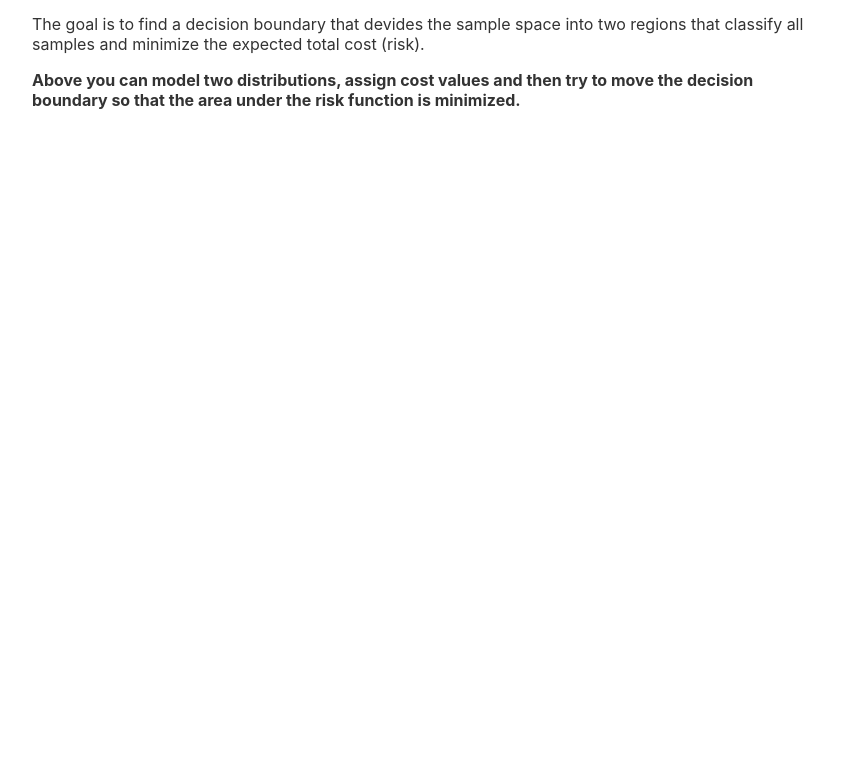
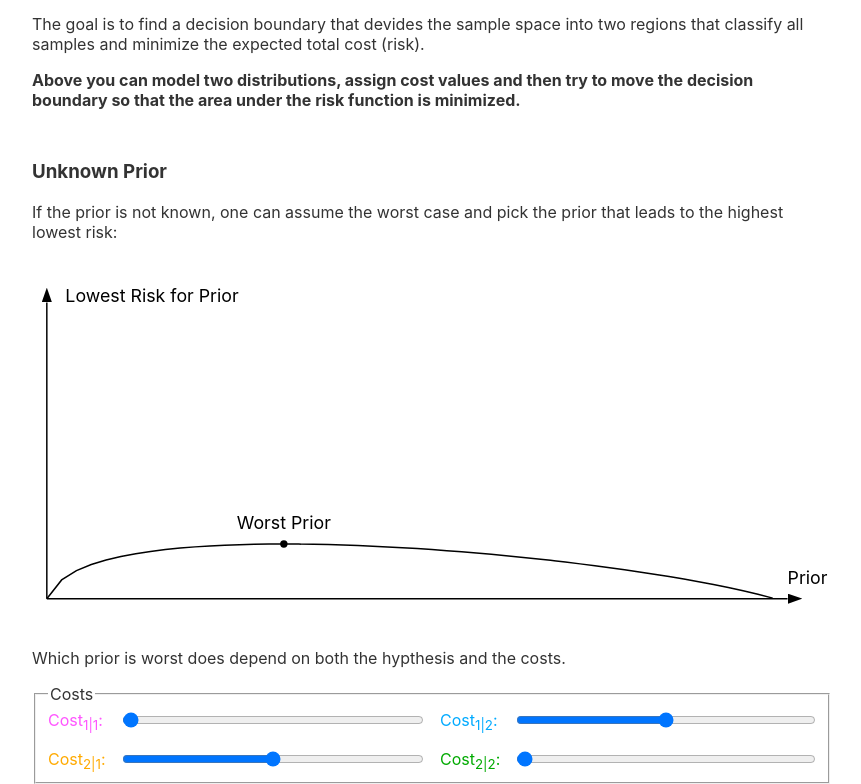
Before and after one commit to laszlokorte/hypothesis-test, a Svelte app: page / in a window 1280 px wide. Shown: the part 1425-2209 px from the top of the page, without its empty margins (208-1069 px from the left). Before the commit the page ends 1567 px from the top, so only its background shows below. Built offline with nearby package versions, Linux system fonts and the light colour scheme.

Commit message:
add unknown prior

```diff
--- a/src/App.svelte
+++ b/src/App.svelte
@@ -16,12 +16,11 @@
 	$: swapped = mean[0] > mean[1] ? 1 : 0
 
 
-	$: pdf = (p, x) => {
-		const factor = Math.abs(p - prior)
-		if(variance[p] == 0) {
-			return Math.abs(x-mean[p]) < 2/sampleCount ? factor*Math.sqrt(sampleCount) : 0
+	const pdf = (mean, variance, x) => {
+		if(variance == 0) {
+			return Math.abs(x-mean) < 2/sampleCount ? Math.sqrt(sampleCount) : 0
 		} else {
-			return factor * 1/(variance[p]*Math.pow(2*Math.PI, 2)) * Math.exp(-0.5*Math.pow(x-mean[p], 2) / Math.pow(variance[p], 2))
+			return 1/(variance*Math.pow(2*Math.PI, 2)) * Math.exp(-0.5*Math.pow(x-mean, 2) / Math.pow(variance, 2))
 		}
 	}
 
@@ -30,11 +29,11 @@
 		return x > boundary ? cost[2*p+ 1 - swap] : cost[2*p + swap]
 	}
 
-	$: X = Array(sampleCount).fill(null).map((_,i) => 2*i/sampleCount - 1)
+	const X = Array(sampleCount).fill(null).map((_,i) => 2*i/sampleCount - 1)
 
 	$: samples = [
-		X.map((x) => [x, pdf(0, x)]),
-		X.map((x) => [x, pdf(1, x)])
+		X.map((x) => [x, prior * pdf(mean[0], variance[0], x)]),
+		X.map((x) => [x, (1-prior) * pdf(mean[1], variance[1], x)])
 	]
 
 	$: costs = [
@@ -42,17 +41,20 @@
 		X.map((x) => sampleCost(1, x))
 	]
 
-	function optimizBoundary(prior, samples, cost) {
-		const swap = mean[0] > mean[1] ? 1 : 0
+	function optimizBoundary(prior, means, variances, cost) {
+		const swap = means[0] > means[1] ? 1 : 0
 		let sumLeft = 0
-		let sumRight = (prior)*cost[1-swap] + (1-prior)*cost[3-swap]
+		let sumRight = ((prior)*cost[1-swap] + (1-prior)*cost[3-swap])*Math.sqrt(sampleCount)
 
 		let bestSum = Infinity
 		let bestI = 0
 
-		for (var i = 0; i < samples[0].length; i++) {
-			sumLeft += (samples[0][i][1])*cost[0+swap] + (samples[1][i][1])*cost[2+swap]
-			sumRight -= (samples[0][i][1])*cost[1-swap] + (samples[1][i][1])*cost[3-swap]
+		for (var i = 0; i < sampleCount; i++) {
+			sumLeft += (prior * pdf(mean[swap], variance[swap], X[i]))*cost[0+swap]
+			+ ((1-prior) * pdf(mean[1-swap], variance[1-swap], X[i]))*cost[2+swap]
+
+			sumRight -= (prior * pdf(mean[swap], variance[swap], X[i]))*cost[1-swap]
+			+ ((1-prior) * pdf(mean[1-swap], variance[1-swap], X[i]))*cost[3-swap]
 
 
 			if(sumLeft+sumRight < bestSum) {
@@ -61,12 +63,19 @@
 			}
 		}
 
-		return samples[0][bestI][0]
+		return [X[bestI], bestSum]
 	}
 
 	$: if(autoOptimize) {
-		boundary = optimizBoundary(prior, samples, cost)
+		const o = optimizBoundary(prior, mean, variance, cost)
+		boundary = o[0]
 	}
+
+	const candidateCount = 50
+
+	$: candidatePriors = Array(candidateCount).fill(null).map((_,i) => i/candidateCount).map(p => [p,(optimizBoundary(p, mean, variance, cost)[1])])
+
+	$: bestPrior = candidatePriors.reduce(([p, highest], [pri, risk]) => (risk > highest ? [pri,risk] : [p, highest]))
 
 
 	function flipY(y) {
@@ -187,6 +196,7 @@
 	<label><input id="stacked" bind:checked={stacked} type="checkbox" /> Stack distributions</label>
 </fieldset>
 
+
 <svg viewBox="-20 -180 1080 700" stroke-width="2" font-size="24">
 	<defs>
 		<marker id="arrowhead" markerWidth="10" markerHeight="7"
@@ -251,7 +261,7 @@
 </h2>
 
 	<p>
-	The goal is do decide if a given sample <code>x</code> is more likely to originate from one distribution (hypothesis 1) or from another one (hypthesis 2).
+	The goal is to decide if a given sample <code>x</code> is more likely to originate from one distribution (hypothesis 1) or from another one (hypthesis 2).
 </p>
 <p>
 	It is assumed that both possible distributions are known and that we know the prior probability of any sample to be from the one or the other distribution. For example if the prior is 0.5 in general both distributions are equally likely. If the prior is 0.1 samples from one distribution are assumed to be much more likely than from the other.
@@ -277,3 +287,47 @@
 <p style="font-weight: bold; padding: 0 0 2em 0;">
 	Above you can model two distributions, assign cost values and then try to move the decision boundary so that the area under the risk function is minimized.
 </p>
+
+<h3>Unknown Prior</h3>
+
+<p>
+	If the prior is not known, one can assume the worst case and pick the prior that leads to the highest lowest risk:
+</p>
+
+<svg viewBox="-20 -180 1080 500" stroke-width="2" font-size="24">
+	<line x1="0" y1={flipY(0)} x2="1000" y2={flipY(0)} stroke="black" marker-end="url(#arrowhead)" />
+		<line x1="0" y1={flipY(0)} x2="0" y2={flipY(400)} stroke="black" marker-end="url(#arrowhead)" />
+		<text x={25} y={flipY(400)} text-anchor="start">Lowest Risk for Prior</text>
+		<text x={1000} y={flipY(20)} text-anchor="start">Prior</text>
+
+		<path d={`M0,${flipY(0)} ` + candidatePriors.map(([pri,risk]) => `L${pri*1000},${flipY(50*(risk))}`).join(' ')} stroke-width="2" stroke="black" fill="none" />
+
+		<circle cx={bestPrior[0]*1000} cy={flipY(50*bestPrior[1])} r="5" />
+		<text x={bestPrior[0]*1000} y={flipY(50*bestPrior[1]+20)} text-anchor="middle">Worst Prior</text>
+
+</svg>
+
+<p>
+	Which prior is worst does depend on both the hypthesis and the costs.
+</p>
+
+<fieldset>
+	<legend>
+		Costs
+	</legend>
+		<div class="controls">
+			<dl>
+	<dt><label for='cost_0_bottom' style={`color: ${costColors[0]}`}>Cost<sub>1|1</sub></label></dt>
+	<dd><input id="cost_0_bottom" type="range" bind:value={cost[0]} min="0" max={maxCost} step="0.01" /></dd>
+	<dt><label for='cost_1_bottom' style={`color: ${costColors[1]}`}>Cost<sub>2|1</sub></label></dt>
+	<dd><input id="cost_1_bottom" type="range" bind:value={cost[1]} min="0" max={maxCost} step="0.01" /></dd>
+	</dl>
+		<dl>
+
+	<dt><label for='cost_2_bottom'style={`color:${costColors[2]}`}>Cost<sub>1|2</sub></label></dt>
+	<dd><input id="cost_2_bottom" type="range" bind:value={cost[2]} min="0" max={maxCost} step="0.01" /></dd>
+	<dt><label for='cost_3_bottom' style={`color:${costColors[3]}`}>Cost<sub>2|2</sub></label></dt>
+	<dd><input id="cost_3_bottom" type="range" bind:value={cost[3]} min="0" max={maxCost} step="0.01" /></dd>
+</dl>
+		</div>
+	</fieldset>
```
